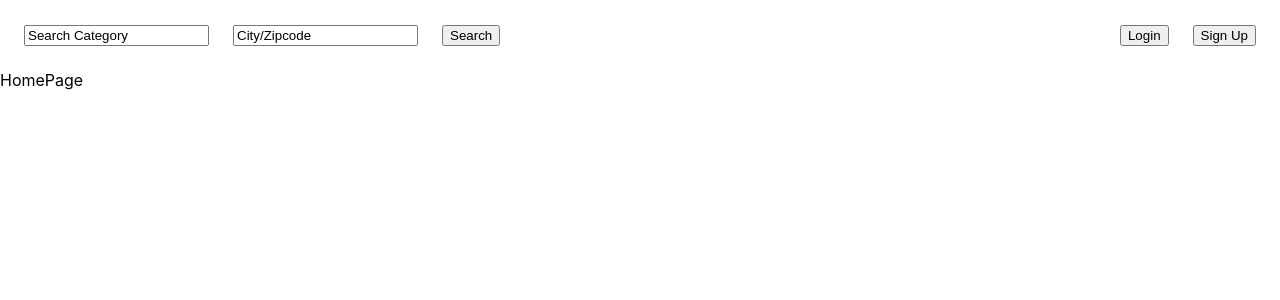
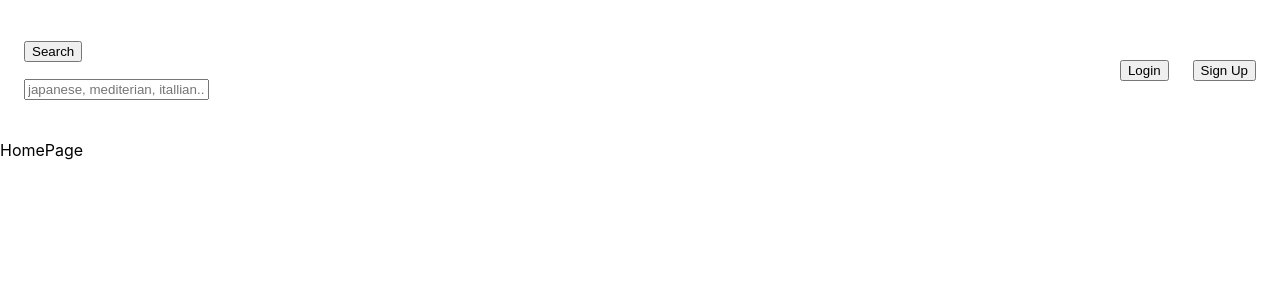
Before and after one commit to The-Software-Guild/c40finalproject-teem-3, a React (Create React App) app: page / in a window 1280 px wide. Shown: the top 300 px of the page. Built offline with nearby package versions, Linux system fonts and the light colour scheme.

Commit message:
NavBar FrontEnd

```diff
--- a/package.json
+++ b/package.json
@@ -6,6 +6,7 @@
     "@testing-library/jest-dom": "^5.11.10",
     "@testing-library/react": "^11.2.6",
     "@testing-library/user-event": "^12.8.3",
+    "bulma": "^0.9.2",
     "react": "^17.0.2",
     "react-dom": "^17.0.2",
     "react-router-dom": "^5.2.0",
--- a/public/index.html
+++ b/public/index.html
@@ -24,7 +24,8 @@
       work correctly both with client-side routing and a non-root public URL.
       Learn how to configure a non-root public URL by running `npm run build`.
     -->
-    <title>React App</title>
+    <script defer src="https://use.fontawesome.com/releases/v5.3.1/js/all.js"></script>
+    <title>Melp</title>
   </head>
   <body>
     <noscript>You need to enable JavaScript to run this app.</noscript>
--- a/src/components/NavBar.js
+++ b/src/components/NavBar.js
@@ -5,9 +5,15 @@ export function NavBar() {
     return (
         <div className={styles['nav-bar']}>
             <div className={styles.left}>
-                <input value="Search Category"/>
-                <input value="City/Zipcode"/>
-                <button> Search </button>
+                <div class="field has-addons">
+                    <p class="control">
+                        <button class="button is-static">Search</button>
+                    </p>
+                    <p class="control">
+                        <input class="input" type="text" placeholder="japanese, mediterian, itallian..." />
+                    </p>
+
+                </div>
             </div>
             <div className={styles.right}>
                 <button> Login </button>
```
Also changed, not shown: 1 other file (tests, documents, lock files or other folders).
